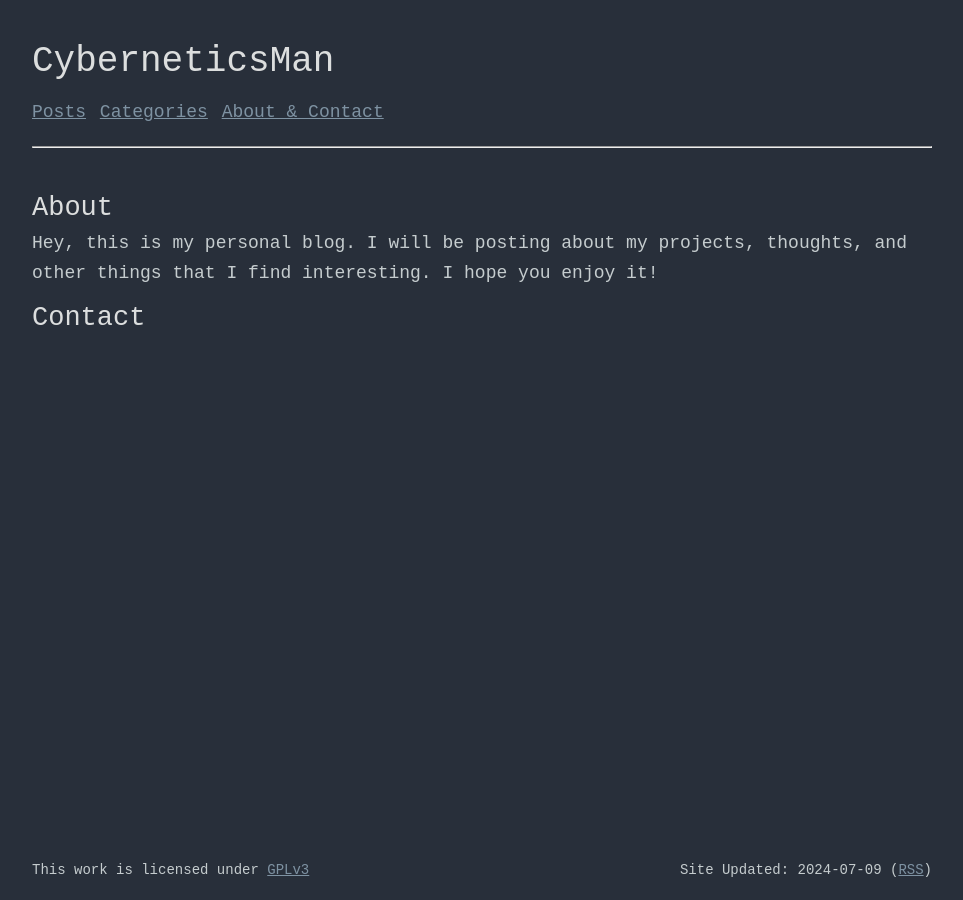
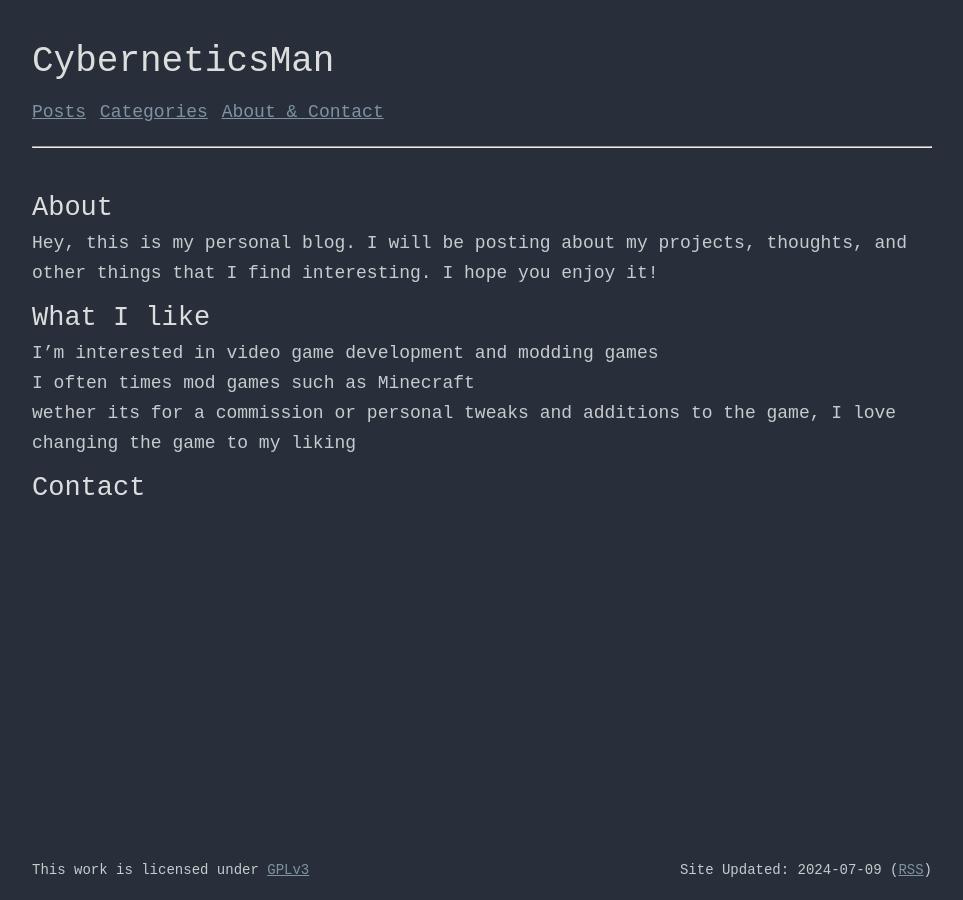
Before and after one commit to CyberneticsMan/CyberneticsMan.github.io, a Jekyll site: the page built from index.md, in a window 1280 px wide. Shown: the whole page, without its empty margins (158-1121 px from the left). Built offline with Jekyll 4.4.1, drawn with Linux system fonts in a browser that asks for light colours.

Commit message:
more sections

```diff
--- a/index.md
+++ b/index.md
@@ -7,4 +7,12 @@ title: CyberneticsBlog
 Hey, this is my personal blog. I will be posting about my projects, thoughts, and other things that I find interesting. I hope you enjoy it!
 
 
+## What I like
+
+I'm interested in video game development and modding games
+
+I often times mod games such as Minecraft
+
+wether its for a commission or personal tweaks and additions to the game, I love changing the game to my liking
+
 ## Contact
```
